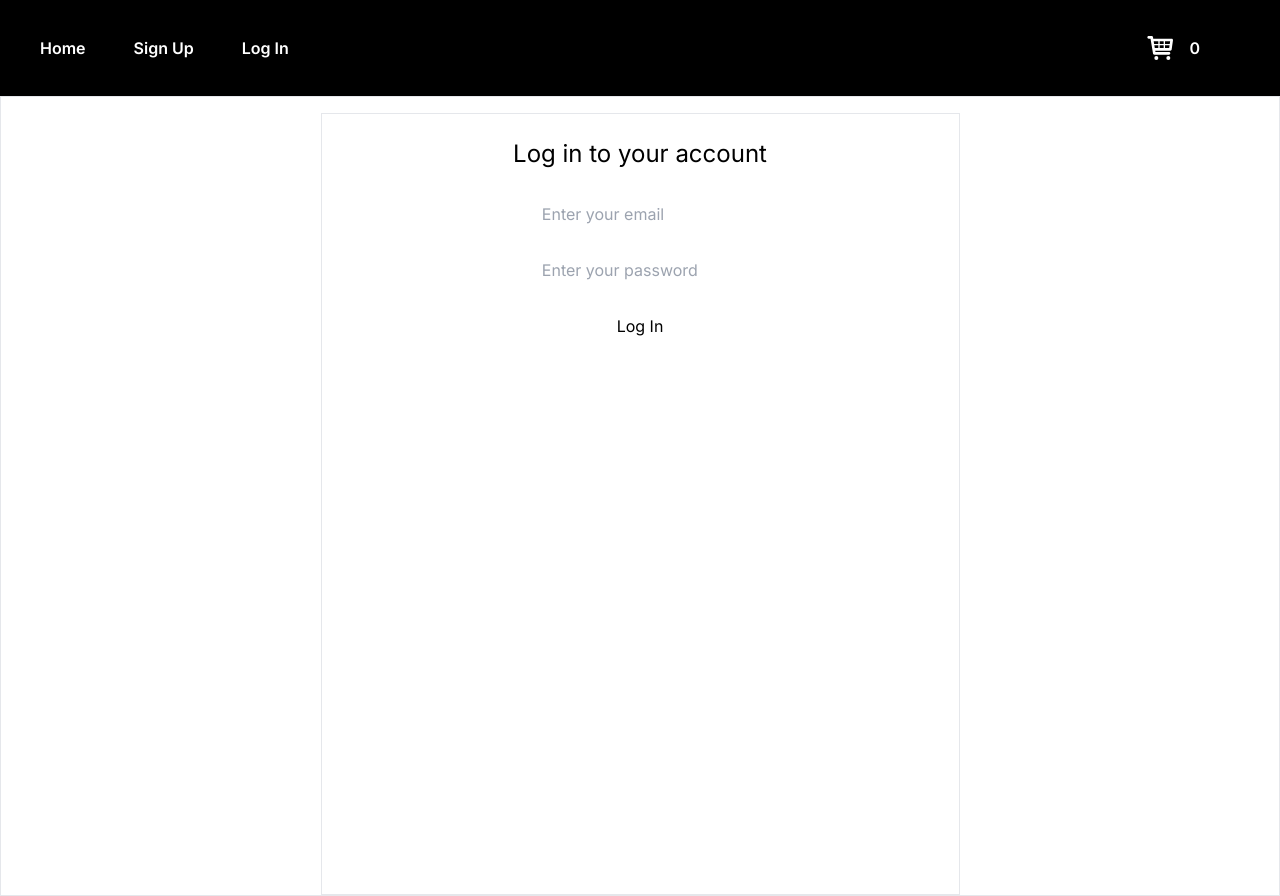
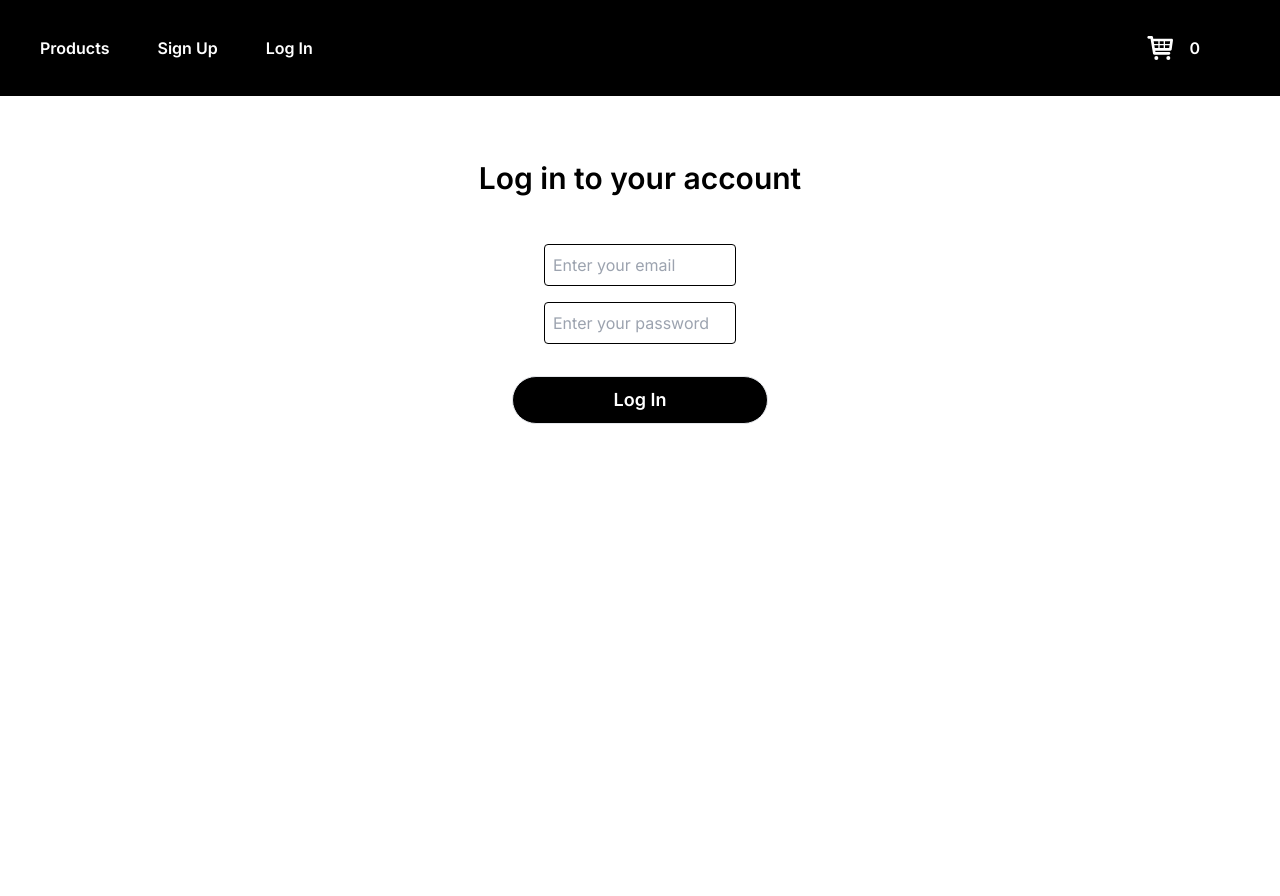
Before and after one commit to simongergely1013/kadasolutions-test-app, a Next.js app: page /login in a window 1280 px wide. Built offline with nearby package versions, Linux system fonts and the light colour scheme; no server answers.

Commit message:
fixed some css bugs

```diff
--- a/src/app/globals.css
+++ b/src/app/globals.css
@@ -15,3 +15,8 @@
     --background-end-rgb: 0, 0, 0;
   }
 }
+
+body {
+  max-width: 1440px;
+  margin: 0 auto;
+}
--- a/src/app/login/page.tsx
+++ b/src/app/login/page.tsx
@@ -10,12 +10,12 @@ import React, {useState, useEffect} from "react";
 import 'react-toastify/dist/ReactToastify.css';
 
 const styles = {
-    wrapper: 'border w-full min-h-screen flex justify-center pt-4',
-    form: 'border w-1/2 flex flex-col items-center',
-    header: 'text-2xl p-6',
-    inputDiv: 'w-1/3 flex flex-col gap-4 text-black mb-4',
-    input: 'p-2',
-    button: 'w-1/3 bg-white text-black p-2 rounded'
+    main: 'flex min-h-screen flex-col items-center p-16',
+    form: 'w-1/2 flex flex-col items-center',
+    header: 'text-3xl font-semibold mb-12',
+    inputDiv: 'w-1/3 flex flex-col gap-4 text-black mb-8',
+    input: 'p-2 border border-black rounded',
+    button: 'w-64 h-12 bg-black text-white text-lg font-semibold rounded-3xl border'
 }
 
 const LogIn = () => {
@@ -41,8 +41,28 @@ const LogIn = () => {
                 theme: "light",
                 transition: Bounce,
                 });
+            setEmail('');
+            setPassword('');
+            setTimeout(() => {
+                router.push('/products');
+            }, 5500);
         } )
-        .catch(error => console.log(error))
+        .catch(error => {
+            console.log(error)
+            toast.error('Invalid email or password', {
+                position: "top-center",
+                autoClose: 5000,
+                hideProgressBar: false,
+                closeOnClick: true,
+                pauseOnHover: true,
+                draggable: true,
+                progress: undefined,
+                theme: "light",
+                transition: Bounce,
+                });
+            setEmail('');
+            setPassword('');
+        })
     }
 
     const handleLogOut = () => {
@@ -61,7 +81,20 @@ const LogIn = () => {
                 transition: Bounce,
                 });
         })
-        .catch(error => console.log(error))
+        .catch(error => {
+            console.log(error)
+            toast.error('Something went wrong', {
+                position: "top-center",
+                autoClose: 5000,
+                hideProgressBar: false,
+                closeOnClick: true,
+                pauseOnHover: true,
+                draggable: true,
+                progress: undefined,
+                theme: "light",
+                transition: Bounce,
+                });
+        })
       }
 
       useEffect(() => {
@@ -78,7 +111,7 @@ const LogIn = () => {
     }, [])
     return(
         <>
-        <div className={styles.wrapper}>
+        <div className={styles.main}>
             {currentUser !== null ?
             <div className='w-1/2 flex flex-col items-center gap-4'>
              <h1 className={styles.header}>{`Logged in as ${currentUser.email}`}</h1>
--- a/src/app/signup/page.tsx
+++ b/src/app/signup/page.tsx
@@ -1,17 +1,17 @@
 'use client'
 import {auth} from '../firebase'
 import { createUserWithEmailAndPassword } from 'firebase/auth';
-import { toast, ToastContainer } from 'react-toastify';
+import { toast, ToastContainer, Bounce } from 'react-toastify';
 import { useRouter } from 'next/navigation';
 import React, {useState} from "react";
 
 const styles = {
-    wrapper: 'border w-full min-h-screen flex justify-center',
-    form: 'border w-1/2 flex flex-col items-center',
-    header: 'text-2xl p-6',
-    inputDiv: 'w-1/3 flex flex-col gap-4 text-black mb-4',
-    input: 'p-2',
-    button: 'w-1/3 bg-white text-black p-2 rounded'
+    main: 'flex min-h-screen flex-col items-center p-16',
+    form: 'w-1/2 flex flex-col items-center',
+    header: 'text-3xl font-semibold mb-12',
+    inputDiv: 'w-1/3 flex flex-col gap-4 text-black mb-8',
+    input: 'p-2 border border-black rounded',
+    button: 'w-64 h-12 bg-black text-white text-lg font-semibold rounded-3xl border'
 }
 
 const SignUp = () => {
@@ -34,12 +34,29 @@ const SignUp = () => {
                 progress: undefined,
                 theme: "light",
                 });
-            router.push('/login');
+            setTimeout(() => {
+                router.push('/login');
+            }, 5500);
         })
-        .catch(error => console.log(error))
+        .catch(error =>{
+            console.log(error)
+            toast.error('Invalid email or password', {
+                position: "top-center",
+                autoClose: 5000,
+                hideProgressBar: false,
+                closeOnClick: true,
+                pauseOnHover: true,
+                draggable: true,
+                progress: undefined,
+                theme: "light",
+                transition: Bounce,
+                });
+            setEmail('');
+            setPassword('');
+        })
     }
     return(
-        <div className={styles.wrapper}>
+        <div className={styles.main}>
             <form className={styles.form} onSubmit={handleSubmit}>
                 <h1 className={styles.header}>Create account</h1>
                 <div className={styles.inputDiv}>
--- a/src/components/NavBar.tsx
+++ b/src/components/NavBar.tsx
@@ -33,7 +33,7 @@ const NavBar = () => {
     return(
         <div className={styles.main}>
             <div className={styles.leftSide}>
-            <Link href={"/"}>Home</Link>
+            <Link href={"/"}>Products</Link>
             <Link href={"/signup"}>Sign Up</Link>
             <Link href={"/login"}>{currentUser !== null ? 'Log Out' : 'Log In'}</Link>
             </div>
```
